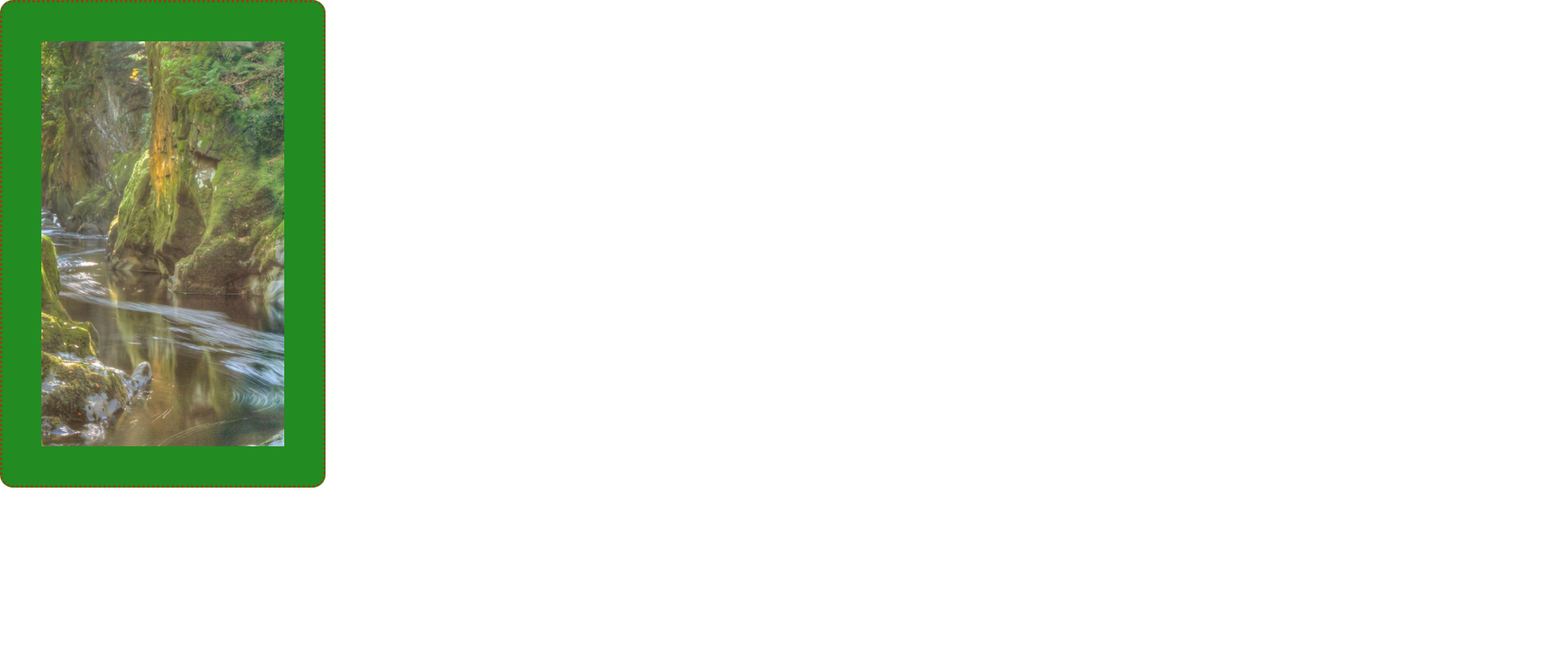
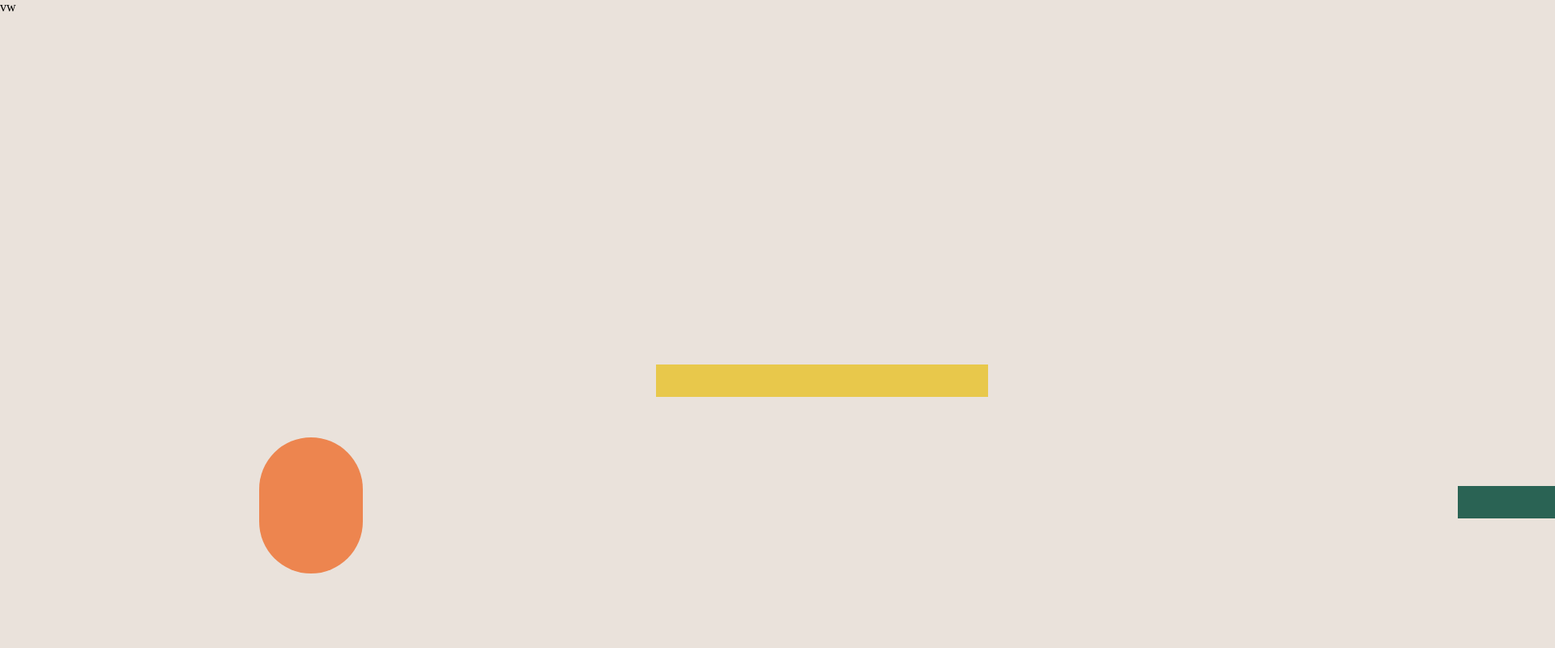
Before and after one commit to Lacalle-o/2_GP_P5, a plain HTML site: page index.html in a window 1280 px wide. Shown: the top 800 px of the page at 81% size, 1920 px wide, since content can reach past the window. Drawn offline with Linux system fonts and the light colour scheme.

Commit message:
Add files via upload

```diff
--- a/index.html
+++ b/index.html
@@ -2,33 +2,73 @@
 <html lang="en">
 <head>
     <meta charset="UTF-8">
-    <meta http-equiv="X-UA-Compatible" content="IE=edge">
     <meta name="viewport" content="width=device-width, initial-scale=1.0">
-    <title>Document</title>
+    <title>P5</title>
     <style>
-        *{
-            margin: 0;
-            padding: 0;
+        body{
+            background-color: #EAE2DB;
+            padding: 0px;
+            margin: 0px;
         }
-        section{
-            border: 0.2em dotted saddlebrown;
-            border-radius: 1em;
-            width: 300px;
-            height: 500px;
-            padding: 3em;
-            background-color: forestgreen;
+        #circle{
+            margin: 0px;
+            padding: 0px;
+            height: 21vh;
+            width: 10vw;
+            border-radius: 10vw;
+            background-color: #ED854F;
+            position: absolute;
+            left: 320px;
+            top: 540px;
         }
-        img{
-            width: 100%;
-            height: 100%;
-            object-fit: cover;
-            object-position: right;
+        #triangle{
+        width: 0px;
+        height: 0px;
+        border-left: 14vh solid transparent;
+        border-right: 14vh solid transparent;
+        border-bottom: 14vw solid #74C3AF;
+        position: absolute;
+        left: 2200px;
+        bottom: 32px;
+        }
+        #rectangle_verde{
+        margin: 0px;
+        padding: 0px;
+        height: 5vh;
+        width: 32vw;
+        background-color: #2A6354;
+        position: absolute;
+        left: 320px;
+        top: 1320px;
+        }
+        #rect_amarillo{
+        margin: 0px;
+        padding: 0px;
+        height: 5vh;
+        width: 32vw;
+        background-color: #E8C84B;
+        position: absolute;
+        right: 60px;
+        top: 450px;
+        }
+        #rect_verde{
+        margin: 0px;
+        padding: 0px;
+        height: 5vh;
+        width: 32vw;
+        background-color: #2A6354;
+        position: absolute;
+        left: 1800px;
+        top: 600px;
         }
     </style>
 </head>
 <body>
-    <section>
-        <img src="IMG/horizontall.jpg" alt="landscape">
-    </section>
+    <div id="circle"></div>
+    <div id="rectangle_verde"></div>
+    <div id="rect_amarillo"></div>
+    <div id="rect_verde"></div>
+    <div id="triangle"></div>
 </body>
 </html>
+vw
```
